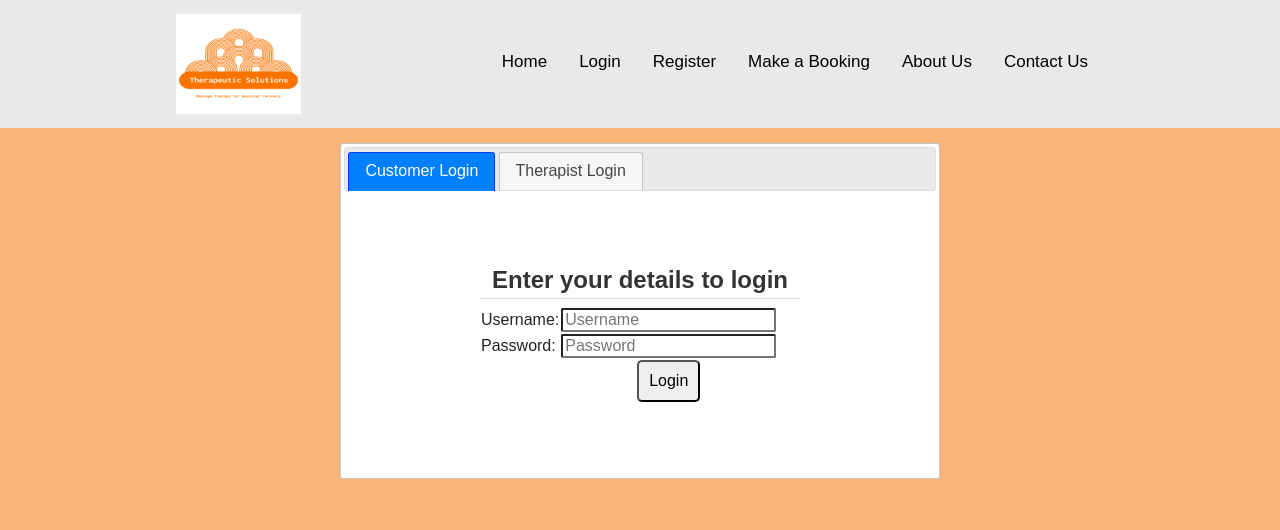
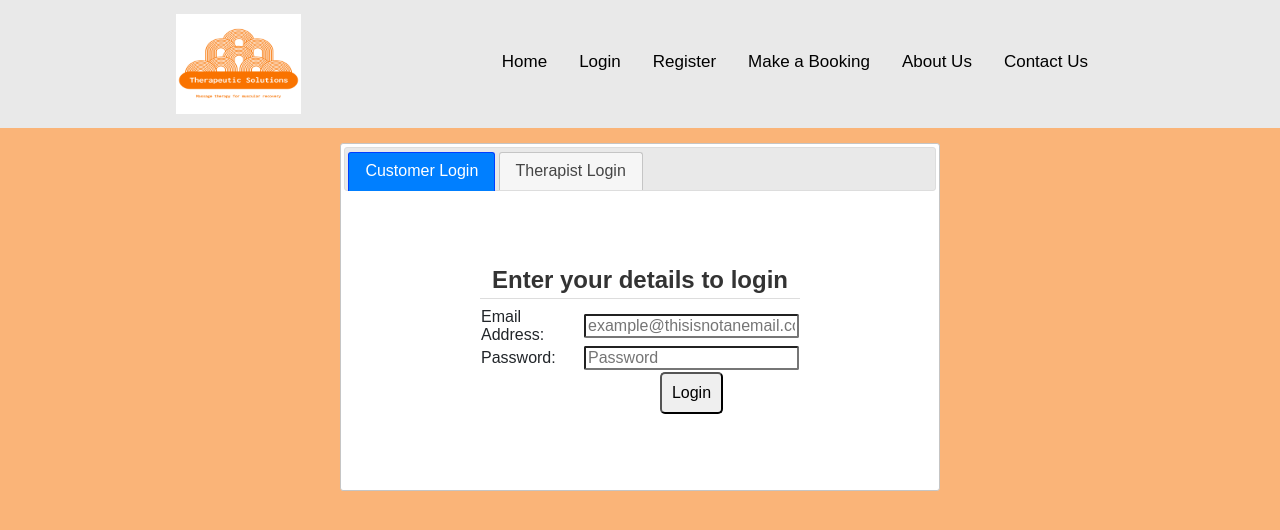
Before and after one commit to siesaurus/COMP606A1P3, a PHP site: page /LoginPage.php in a window 1280 px wide. Shown: the top 530 px of the page. Run offline with PHP 8.4, Linux system fonts and the light colour scheme; some libraries are stand-ins or nearby versions.

Commit message:
changed the username field to email address, check the names for each field to get the correct use

```diff
--- a/LoginPage.php
+++ b/LoginPage.php
@@ -20,8 +20,8 @@
             <form action="Login.php" method="POST">
                 <table>
                 <tr>
-                <td>Username: </td>
-                <td><input type ="text" placeholder="Username" name = "Username"> </td>
+                <td>Email Address: </td>
+                <td><input type ="text" placeholder="example@thisisnotanemail.com" name = "Email"> </td>
                 </tr>
                 <tr>
                 <td>Password: </td>
@@ -45,8 +45,8 @@
         <form action="therapistlogin.php" method="POST">
         <table>
         <tr>
-        <td>Username: </td>
-        <td><input type ="text" placeholder="Username" name = "TherUsername"> </td>
+        <td>Email Address: </td>
+        <td><input type ="text" placeholder="example@thisisnotanemail.com" name = "TherEmail"> </td>
         </tr>
         <tr>
         <td>Password: </td>
```
